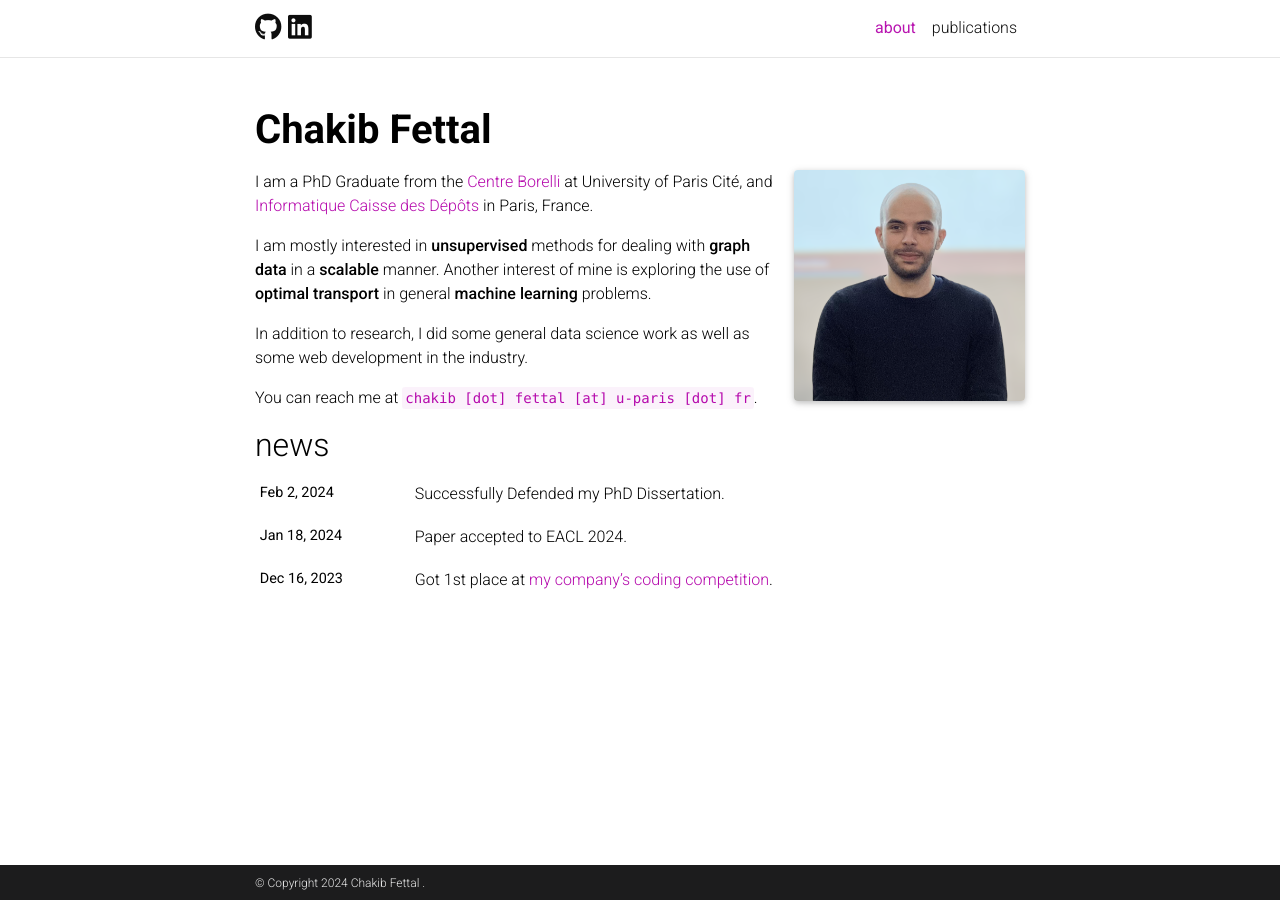
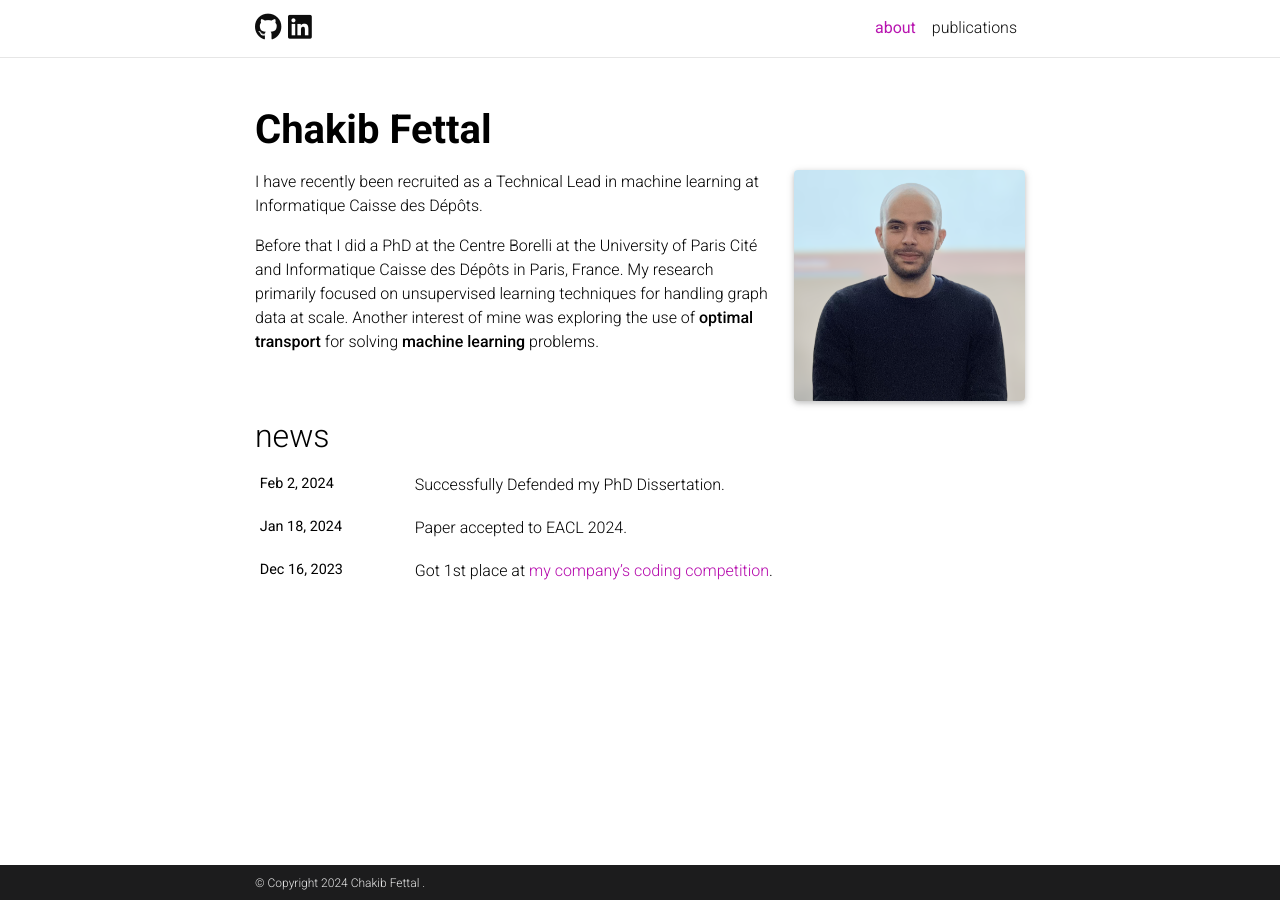
Before and after one commit to chakib401/chakib401.github.io, a Jekyll site: the page built from _pages/about.md, in a window 1280 px wide. Built offline with Jekyll 4.4.1, drawn with Linux system fonts in a browser that asks for light colours; full-size pictures stand in for the smaller copies a plugin makes; comment, search, counter and statistics services are not loaded; a style sheet for code colours, icons or effects is not loaded.

Commit message:
Update about.md

```diff
--- a/_pages/about.md
+++ b/_pages/about.md
@@ -14,13 +14,6 @@ news: true  # includes a list of news items
 selected_papers: true # includes a list of papers marked as "selected={true}"
 social: true  # includes social icons at the bottom of the page
 ---
-I am a PhD Graduate from the
-<a href='https://centreborelli.ens-paris-saclay.fr/en'>Centre Borelli </a> at University of Paris Cité, and <a href="https://www.icdc.caissedesdepots.fr/"> Informatique Caisse des Dépôts</a> in Paris, France.
+I have recently been recruited as a Technical Lead in machine learning at Informatique Caisse des Dépôts.
 
-
-
-I am mostly interested in **unsupervised** methods for dealing with **graph data** in a **scalable** manner. Another interest of mine is exploring the use of **optimal transport** in general **machine learning** problems.
-
-In addition to research, I did some general data science work as well as some web development in the industry.
-
-You can reach me at <code>chakib [dot] fettal [at] u-paris [dot] fr</code>.
+Before that I did a PhD at the Centre Borelli at the University of Paris Cité and Informatique Caisse des Dépôts in Paris, France. My research primarily focused on unsupervised learning techniques for handling graph data at scale. Another interest of mine was exploring the use of **optimal transport** for solving **machine learning** problems.
```
